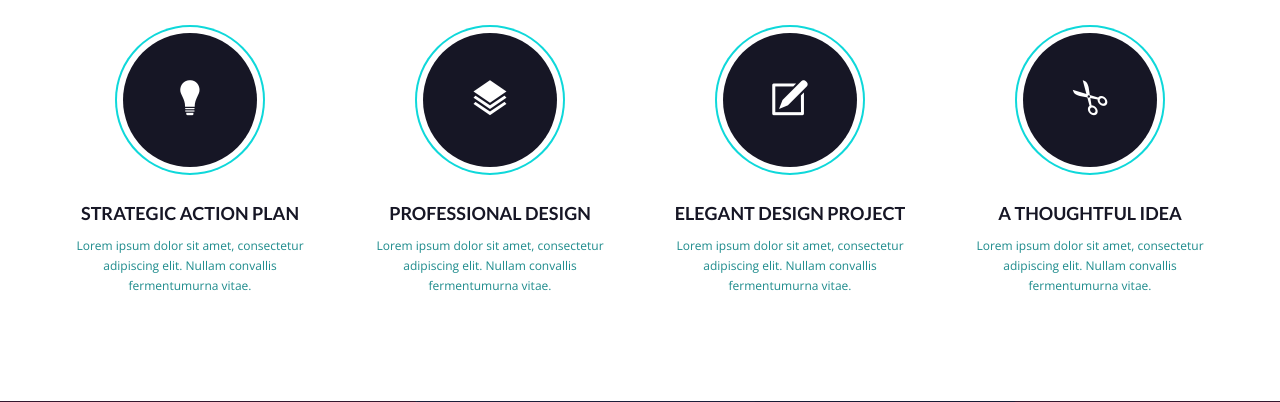
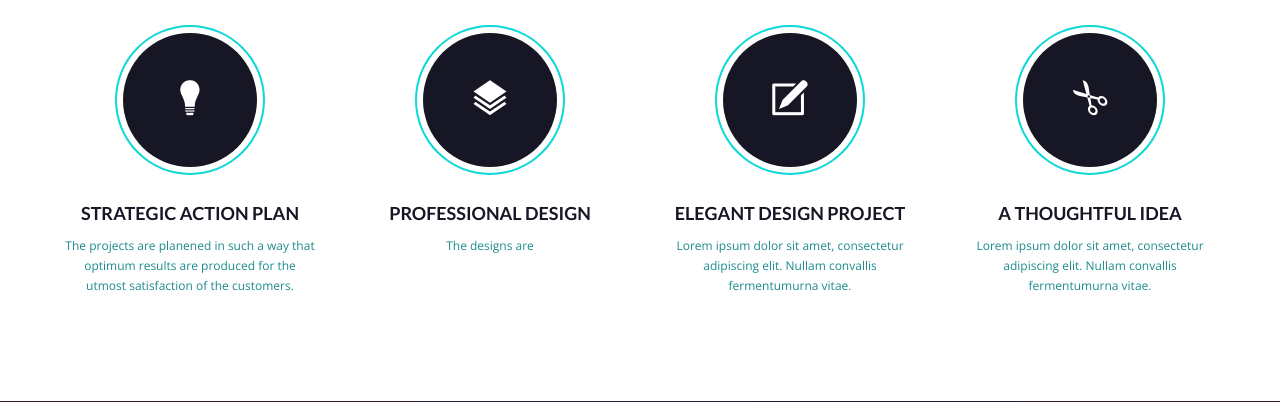
Before and after one commit to dev-sura/FinalHash, a PHP site: page / in a window 1280 px wide. Shown: the part 991-1393 px from the top of the page. Run offline with PHP 8.4, Linux system fonts and the light colour scheme.

Commit message:
12:16PM Sriram

```diff
--- a/index.php
+++ b/index.php
@@ -139,7 +139,7 @@
                      </div>
                   </div>
                   <h3><a href="#">STRATEGIC ACTION PLAN</a></h3>
-                  <p>Lorem ipsum dolor sit amet, consectetur adipiscing elit. Nullam convallis fermentumurna vitae.</p>
+                  <p>The projects are planened in such a way that optimum results are produced for the utmost satisfaction of the customers.<p>
                </div>
             </div><!-- /.span3 -->
             <div class="span3">
@@ -150,7 +150,7 @@
                      </div>
                   </div>
                   <h3><a href="#">PROFESSIONAL DESIGN</a></h3>
-                  <p>Lorem ipsum dolor sit amet, consectetur adipiscing elit. Nullam convallis fermentumurna vitae.</p>
+                  <p>The designs are </p>
                </div>
             </div><!-- /.span3 -->
             <div class="span3">
```
